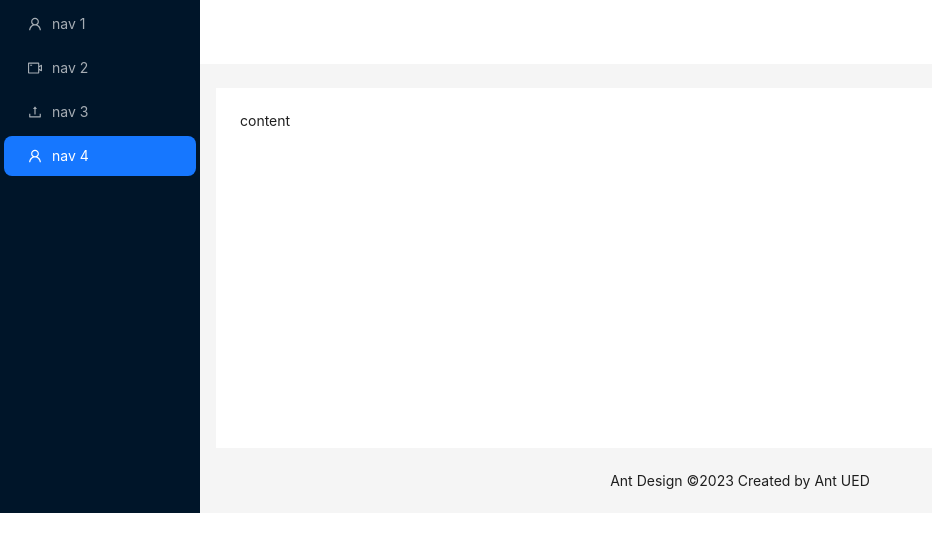
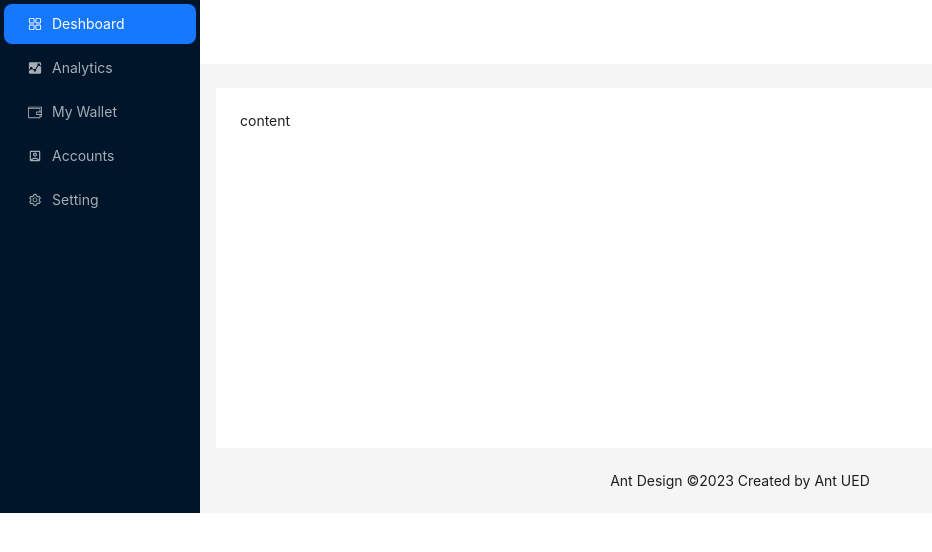
Before and after one commit to azizlaghari/dashboard-finance, a React (Vite) app: page / in a window 1280 px wide. Shown: the top 552 px of the page, without its empty margins (0-932 px from the left). Built offline with nearby package versions, Linux system fonts and the light colour scheme.

Commit message:
add icons of sider menu

```diff
--- a/src/layout/dashboard.jsx
+++ b/src/layout/dashboard.jsx
@@ -1,7 +1,11 @@
-import { UploadOutlined, UserOutlined, VideoCameraOutlined } from '@ant-design/icons';
-import { Layout, Menu, theme } from 'antd';
-import React from 'react';
-import "./dashboard.css"
+import { RxDashboard } from 'react-icons/rx';
+import { IoMdAnalytics } from 'react-icons/io';
+import { TfiWallet } from 'react-icons/tfi';
+import { AiOutlineSetting } from 'react-icons/ai';
+import { MdOutlineAccountBox } from 'react-icons/md';
+import { Layout, Menu, theme } from "antd";
+import React from "react";
+import "./dashboard.css";
 
 const { Header, Content, Footer, Sider } = Layout;
 const Dashboard = () => {
@@ -24,14 +28,34 @@ const Dashboard = () => {
         <Menu
           theme="dark"
           mode="inline"
-                    defaultSelectedKeys={['4']}
-                    items={[UserOutlined, VideoCameraOutlined, UploadOutlined, UserOutlined].map(
-                        (icon, index) => ({
-                            key: String(index + 1),
-                            icon: React.createElement(icon),
-                            label: `nav ${index + 1}`,
-                        }),
-                    )}
+          defaultSelectedKeys={["1"]}
+          items={[
+            {
+              key: "1",
+              icon: <RxDashboard />,
+              label: "Deshboard",
+            },
+            {
+              key: "2",
+              icon: <IoMdAnalytics />,
+              label: "Analytics",
+            },
+            {
+              key: "3",
+              icon: <TfiWallet />,
+              label: "My Wallet",
+            },
+            {
+              key: "4",
+              icon: <MdOutlineAccountBox />,
+              label: "Accounts",
+            },
+            {
+                key: "5",
+                icon: <AiOutlineSetting />,
+                label: "Setting",
+            },
+          ]}
         />
       </Sider>
       <Layout>
@@ -43,7 +67,7 @@ const Dashboard = () => {
         />
         <Content
           style={{
-                        margin: '24px 16px 0',
+            margin: "24px 16px 0",
           }}
         >
           <div
@@ -58,7 +82,7 @@ const Dashboard = () => {
         </Content>
         <Footer
           style={{
-                        textAlign: 'center',
+            textAlign: "center",
           }}
         >
           Ant Design ©2023 Created by Ant UED
```
Lines whose indentation alone changed are shown as unchanged.
